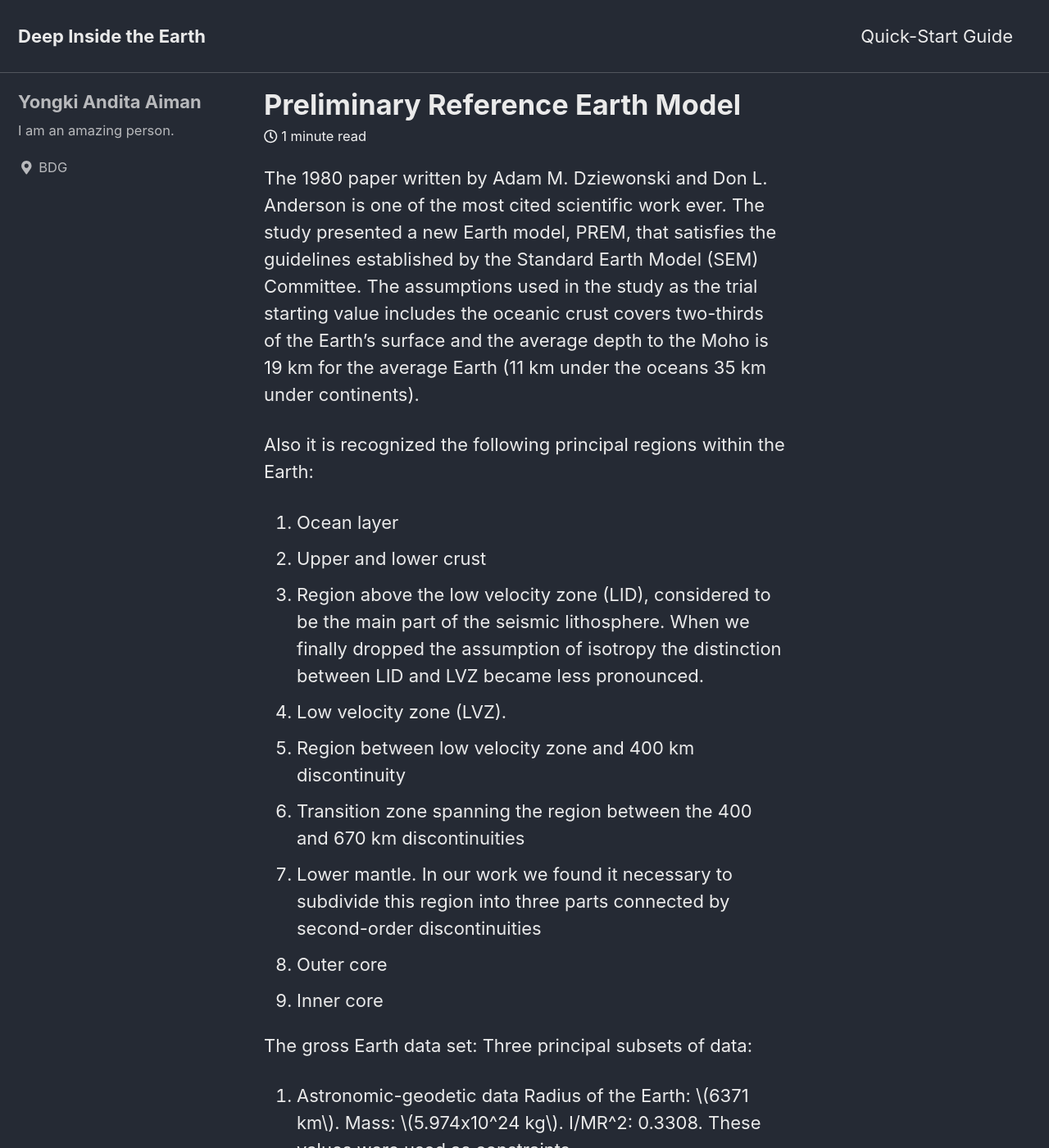
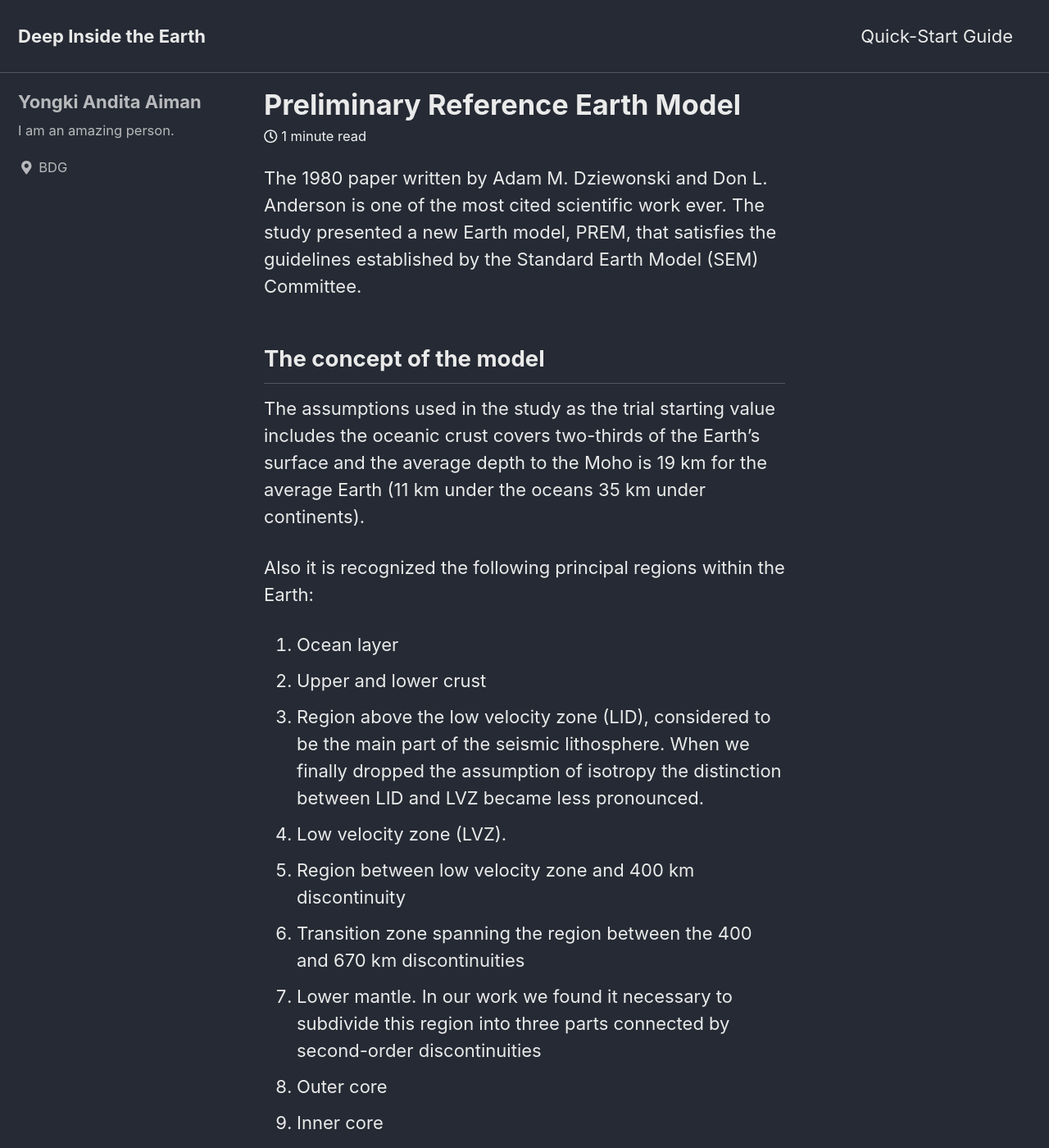
Before and after one commit to aimanyongki/blog, a Jekyll site: the page built from _posts/2020-06-05-Preliminary-Reference-Earth-Model.md, in a window 1280 px wide and 1400 px high. Shown: the whole window at 82% size. Built offline with Jekyll 4.4.1, drawn with Linux system fonts in a browser that asks for light colours; cached includes are drawn as plain includes; nearby versions of some CDN libraries; part of the change alters nothing that is shown; some of the changed text lies outside the part shown.

Commit message:
Update 2020-06-05-Preliminary-Reference-Earth-Model.md

```diff
--- a/_posts/2020-06-05-Preliminary-Reference-Earth-Model.md
+++ b/_posts/2020-06-05-Preliminary-Reference-Earth-Model.md
@@ -1,4 +1,7 @@
-The 1980 paper written by Adam M. Dziewonski and Don L. Anderson is one of the most cited scientific work ever. The study presented a new Earth model, PREM, that satisfies the guidelines established by the Standard Earth Model (SEM) Committee. The assumptions used in the study as the trial starting value includes the oceanic crust covers two-thirds of the Earth's surface and the average depth to the Moho is 19 km for the average Earth (11 km under the oceans 35 km under continents).
+The 1980 paper written by Adam M. Dziewonski and Don L. Anderson is one of the most cited scientific work ever. The study presented a new Earth model, PREM, that satisfies the guidelines established by the Standard Earth Model (SEM) Committee.
+
+## The concept of the model
+The assumptions used in the study as the trial starting value includes the oceanic crust covers two-thirds of the Earth's surface and the average depth to the Moho is 19 km for the average Earth (11 km under the oceans 35 km under continents).
 
 Also it is recognized the following principal regions within the Earth:
 1. Ocean layer
@@ -11,8 +14,19 @@ Also it is recognized the following principal regions within the Earth:
 8. Outer core
 9. Inner core
 
-The gross Earth data set: Three principal subsets of data:
+## The gross Earth data set: Three principal subsets of data:
 1. Astronomic-geodetic data
-Radius of the Earth: $$ 6371 km $$. Mass: $$5.974x10^24 kg$$. I/MR^2: 0.3308. These values were used as constraints.
+Radius of the Earth: `6371 km`. Mass: `5.974x10^24 kg`. I/MR^2: `0.3308`. These values were used as constraints.
 2. Free oscillation and long-period surface-wave data
+There is an impressive set of measurements of eigenfrequencies for over 1000 normal modes. The precision of measurements varies appreciably: from up to `4x 10^-3` for some of the toroidal overtones to the `4x 10^-6`  for the fundamental radial mode.
+The set of normal mode data consists of about 900 modes.
 3. Body waves
+
+##
+
+##
+
+## Inversion and the final model
+
+![The PREM Model](https://github.com/aimanyongki/blog/blob/master/assets/images/Selection_202.png)
+## Discussion
```
